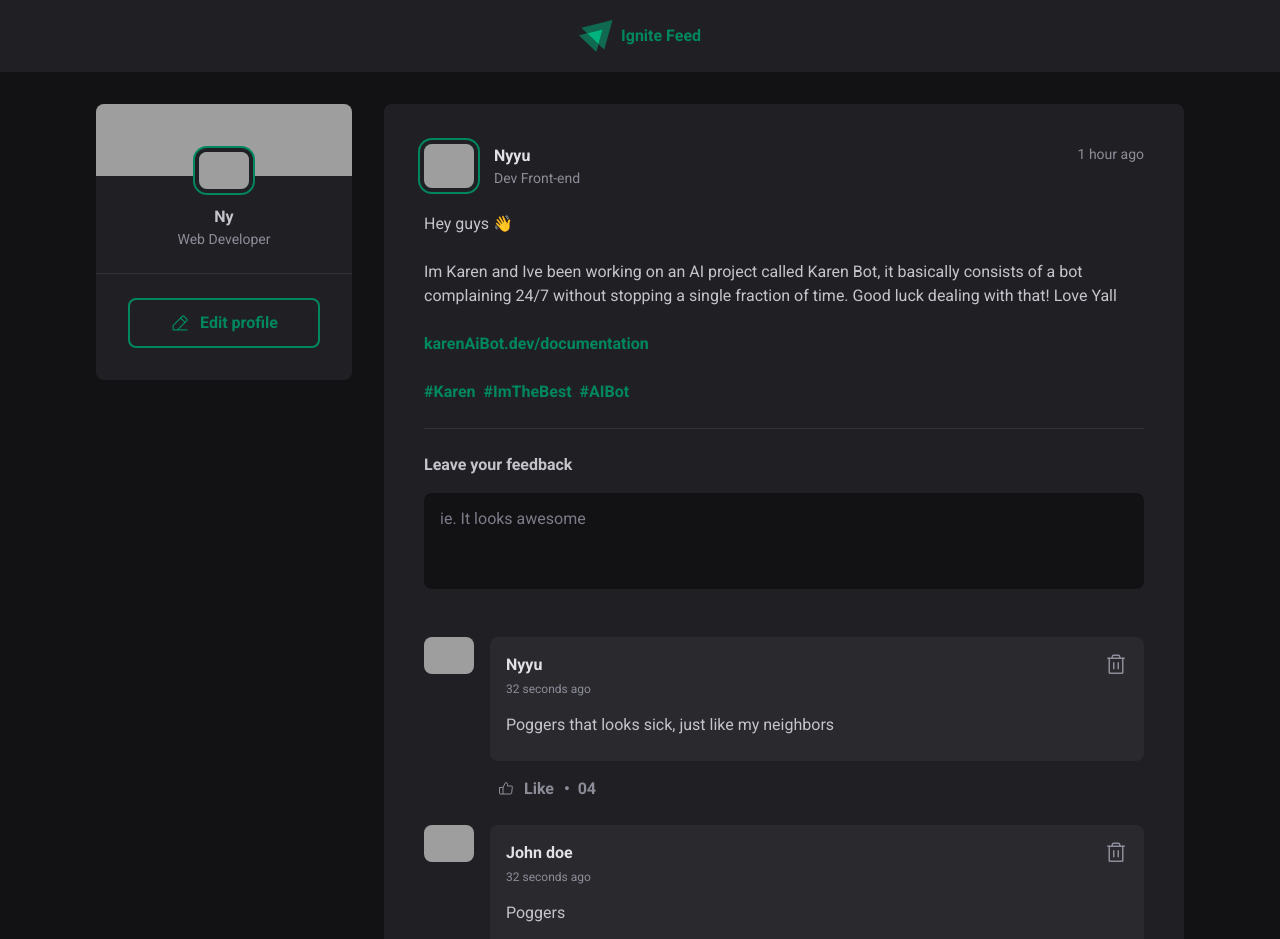
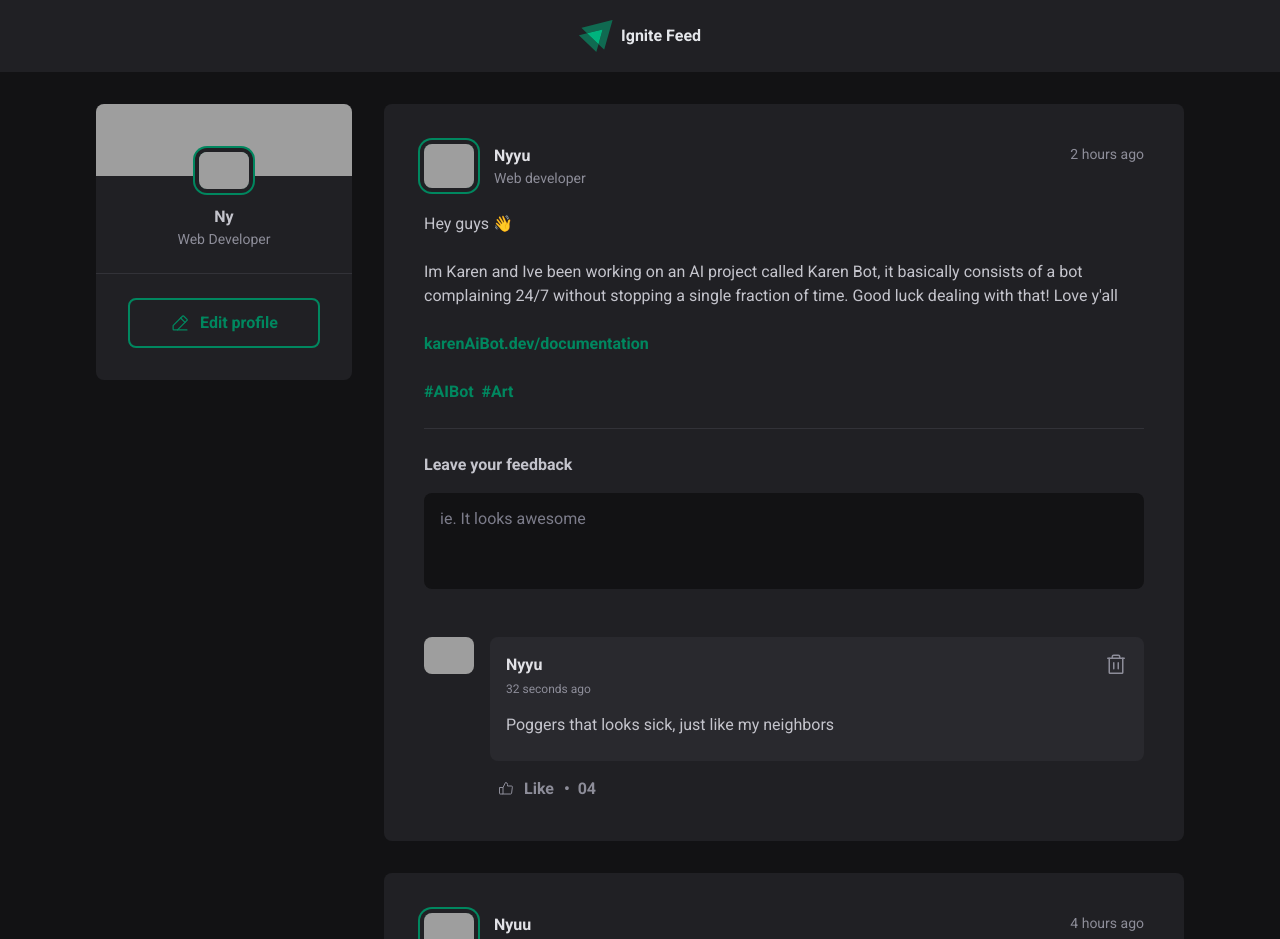
Before and after one commit to Nyyu/react-ignite-2022, a Next.js app in the folder ignite-feed/: page / in a window 1280 px wide. Shown: the top 939 px of the page. Built offline with nearby package versions, Linux system fonts and the light colour scheme; grey boxes are pictures that could not be loaded.

Commit message:
feat (ignite-feed): add react-query, axios, dayjs

```diff
--- /dev/null
+++ b/ignite-feed/in-memory-database/user-posts.ts
@@ -0,0 +1,50 @@
+import dayjs from "dayjs"
+
+import type { PostProps } from "../src/components/Post"
+
+export const userPosts: PostProps[] = [
+  {
+    author: {
+      name: "Nyyu",
+      role: "Web developer",
+      avatarUrl: "https://github.com/Nyyu.png",
+    },
+    content: [
+      {
+        type: "text",
+        data: "Hey guys 👋",
+      },
+      {
+        type: "text",
+        data: "Im Karen and Ive been working on an AI project called Karen Bot, it basically consists of a bot complaining 24/7 without stopping a single fraction of time. Good luck dealing with that! Love y'all",
+      },
+      {
+        type: "anchor",
+        data: "karenAiBot.dev/documentation",
+      },
+    ],
+    publishedAt: dayjs().subtract(2, "h").toDate(),
+  },
+  {
+    author: {
+      name: "Nyuu",
+      role: "Web developer",
+      avatarUrl: "https://github.com/nyuu.png",
+    },
+    content: [
+      {
+        type: "text",
+        data: "Hey guys 👋",
+      },
+      {
+        type: "text",
+        data: "Im Karen and Ive been working on an AI project called Karen Bot, it basically consists of a bot complaining 24/7 without stopping a single fraction of time. Good luck dealing with that! Love y'all",
+      },
+      {
+        type: "anchor",
+        data: "karenAiBot.dev/documentation",
+      },
+    ],
+    publishedAt: dayjs().subtract(4, "h").toDate(),
+  },
+]
--- a/ignite-feed/src/components/Header/index.tsx
+++ b/ignite-feed/src/components/Header/index.tsx
@@ -5,9 +5,12 @@ import IgniteLogo from "@/assets/ignite-logo.svg"
 
 export const Header = () => {
   return (
-    <header className="flex items-center justify-center py-5 gap-2 bg-gray-800">
-      <Image src={IgniteLogo} alt="Ignite" className="w-auto max-h-8" />
-      <Link href={"/"}>
+    <header className="py-5 bg-gray-800">
+      <Link
+        href={"/"}
+        className="text-gray-200 flex items-center justify-center gap-2"
+      >
+        <Image src={IgniteLogo} alt="Ignite" className="w-auto max-h-8" />
         <strong>Ignite Feed</strong>
       </Link>
     </header>
--- a/ignite-feed/src/components/Post/index.tsx
+++ b/ignite-feed/src/components/Post/index.tsx
@@ -1,22 +1,38 @@
+import dayjs from "dayjs"
+import { v4 as uuid } from "uuid"
+
 import { Button } from "../Primitives/Button"
 import { Input } from "../Primitives/Input"
 import { Avatar } from "../User/Avatar"
 import { Comment } from "./Comment"
 
-export const Post = () => {
+export interface PostProps {
+  author: {
+    avatarUrl: string
+    name: string
+    role: string
+  }
+  content: { type: "text" | "anchor"; data: string }[]
+  hashtags?: string[]
+  publishedAt: Date
+}
+
+export const Post = ({
+  author: { name, role, avatarUrl },
+  content,
+  hashtags = [],
+  publishedAt,
+}: PostProps) => {
+  const dateWithSuffix = dayjs().to(dayjs(publishedAt))
+
   return (
     <article className="bg-gray-800 p-10 rounded-lg [&:not(:last-child)]:mb-8">
       <header className="flex justify-between">
         <div className="flex gap-5">
-          <Avatar
-            src="https://github.com/nyyu.png"
-            alt="User avatar"
-            w={50}
-            h={50}
-          />
+          <Avatar src={avatarUrl} alt="User avatar" w={50} h={50} />
           <div className="flex flex-col">
-            <strong className="font-bold text-gray-100">Nyyu</strong>
-            <span className="text-gray-400 text-sm">Dev Front-end</span>
+            <strong className="font-bold text-gray-100">{name}</strong>
+            <span className="text-gray-400 text-sm">{role}</span>
           </div>
         </div>
 
@@ -25,25 +41,26 @@ export const Post = () => {
           dateTime="2023-02-03 09:13:03"
           className="text-gray-400 text-sm"
         >
-          1 hour ago
+          {dateWithSuffix}
         </time>
       </header>
       <main className="flex flex-col gap-6 mt-6 font-normal text-base text-gray-300">
-        <p>
-          Hey guys 👋
-          <br />
-          <br />
-          Im Karen and Ive been working on an AI project called Karen Bot, it
-          basically consists of a bot complaining 24/7 without stopping a single
-          fraction of time. Good luck dealing with that! Love Yall
-        </p>
-
-        <a href="#">karenAiBot.dev/documentation</a>
+        {content.map((shard) =>
+          shard.type === "text" ? (
+            <p key={uuid()}>{shard.data}</p>
+          ) : (
+            <a href="#" key={uuid()}>
+              {shard.data}
+            </a>
+          )
+        )}
 
         <div className="flex gap-2">
-          <a href="#">#Karen</a>
-          <a href="#">#ImTheBest</a>
-          <a href="#">#AIBot</a>
+          {hashtags.map((hashtag) => (
+            <a href="#" key={uuid()}>
+              #{hashtag}
+            </a>
+          ))}
         </div>
       </main>
       <hr className="border-0 border-t border-gray-600 my-6" />
@@ -64,14 +81,6 @@ export const Post = () => {
           }}
           likes={4}
         />
-        <Comment
-          comment="Poggers"
-          date=""
-          user={{
-            name: "John doe",
-          }}
-          likes={12}
-        />
       </div>
     </article>
   )
--- a/ignite-feed/src/components/Sidebar/index.tsx
+++ b/ignite-feed/src/components/Sidebar/index.tsx
@@ -15,7 +15,12 @@ export const Sidebar = () => {
       </picture>
 
       <div className="flex flex-col items-center -mt-6 gap-4">
-        <Avatar src="https://github.com/nyyu.png" h={50} w={50} />
+        <Avatar
+          alt="user avatar"
+          src="https://github.com/nyyu.png"
+          h={50}
+          w={50}
+        />
         <div className="flex flex-col items-center">
           <strong className="font-bold text-base">Ny</strong>
           <span className="font-normal text-sm text-gray-400">
--- /dev/null
+++ b/ignite-feed/src/pages/api/users/posts/index.ts
@@ -0,0 +1,16 @@
+import { NextApiRequest, NextApiResponse } from "next"
+
+import { userPosts } from "../../../../../in-memory-database/user-posts"
+
+export default function handler(req: NextApiRequest, res: NextApiResponse) {
+  const postsLength = userPosts.length
+  if (req.method === "GET") {
+    res.setHeader("x-total-length", postsLength)
+    res.json(userPosts)
+  } else {
+    res.status(405).json({
+      code: "invalid.method",
+      message: "Method not allowed",
+    })
+  }
+}
--- a/ignite-feed/src/pages/index.tsx
+++ b/ignite-feed/src/pages/index.tsx
@@ -1,9 +1,46 @@
+import { GetServerSideProps } from "next"
 import Head from "next/head"
 
 import { Sidebar } from "../components/Sidebar"
-import { Post } from "../components/Post"
+import { Post, PostProps } from "../components/Post"
 
-export default function Home() {
+import { useQuery } from "@tanstack/react-query"
+import { v4 as uuid } from "uuid"
+import { api } from "../services/api"
+
+const handleGetPosts = async (): Promise<PostProps[]> => {
+  const posts = await api.get("http://localhost:3000/api/users/posts")
+  return posts?.data ?? []
+}
+
+export default function Home({ posts = [] }) {
+  const {
+    data = [],
+    isFetching,
+    isError,
+  } = useQuery<PostProps[]>({
+    queryKey: ["posts"],
+    queryFn: handleGetPosts,
+    initialData: posts,
+  })
+
+  if (isFetching) {
+    return (
+      <div className="w-auto mx-auto max-w-[70rem] m-8 px-4 grid grid-cols-1 md:grid-cols-[256px_1fr] gap-8 items-start h-72">
+        <aside className="rounded-lg  h-full animate-pulse bg-gradient-to-b from-gray-800  to-transparent"></aside>
+        <main className="flex flex-col rounded-lg  h-full animate-pulse bg-gradient-to-b from-gray-800  to-transparent"></main>
+      </div>
+    )
+  }
+
+  if (isError) {
+    return (
+      <div className="w-auto mx-auto max-w-[70rem] m-8 px-4 grid grid-cols-1 gap-8 items-center place-items-center h-[calc(100vh-15rem)]">
+        An error ocurred...
+      </div>
+    )
+  }
+
   return (
     <>
       <Head>
@@ -12,11 +49,27 @@ export default function Home() {
       <div className="w-auto mx-auto max-w-[70rem] m-8 px-4 grid grid-cols-1 md:grid-cols-[256px_1fr] gap-8 items-start">
         <Sidebar />
         <main className="flex flex-col">
-          <Post />
-          <Post />
-          <Post />
+          {data.map((post) => (
+            <Post
+              key={uuid()}
+              author={post.author}
+              content={post.content}
+              publishedAt={post.publishedAt}
+              hashtags={["AIBot", "Art"]}
+            />
+          ))}
         </main>
       </div>
     </>
   )
 }
+
+export const getServerSideProps: GetServerSideProps = async (ctx) => {
+  const posts = await api.get("http://localhost:3000/api/users/posts")
+
+  return {
+    props: {
+      posts: posts.data,
+    },
+  }
+}
--- /dev/null
+++ b/ignite-feed/src/services/api.ts
@@ -0,0 +1,17 @@
+import axios from "axios"
+
+export const api = axios.create({})
+
+type clientOptions = {
+  baseURL: string
+  ctx?: unknown
+}
+
+// In case of I use nookies
+export const CreateClientApi = (
+  options: clientOptions = {
+    baseURL: "/api",
+  }
+) => {
+  return axios.create(options)
+}
--- /dev/null
+++ b/ignite-feed/src/services/dayjs.ts
@@ -0,0 +1,6 @@
+import dayjs from "dayjs"
+import relativeTime from "dayjs/plugin/relativeTime"
+import "dayjs/locale/en"
+
+dayjs.extend(relativeTime)
+dayjs.locale("en")
--- /dev/null
+++ b/ignite-feed/src/services/react-query.ts
@@ -0,0 +1,3 @@
+import { QueryClient } from "@tanstack/react-query"
+
+export const queryClient = new QueryClient()
```
Also changed, not shown: ignite-feed/package.json (+6 -1 lines), ignite-feed/src/pages/_app.tsx (+6 -2 lines), ignite-feed/tsconfig.json (+17 -5 lines), 1 other file (tests, documents, lock files or other folders).
